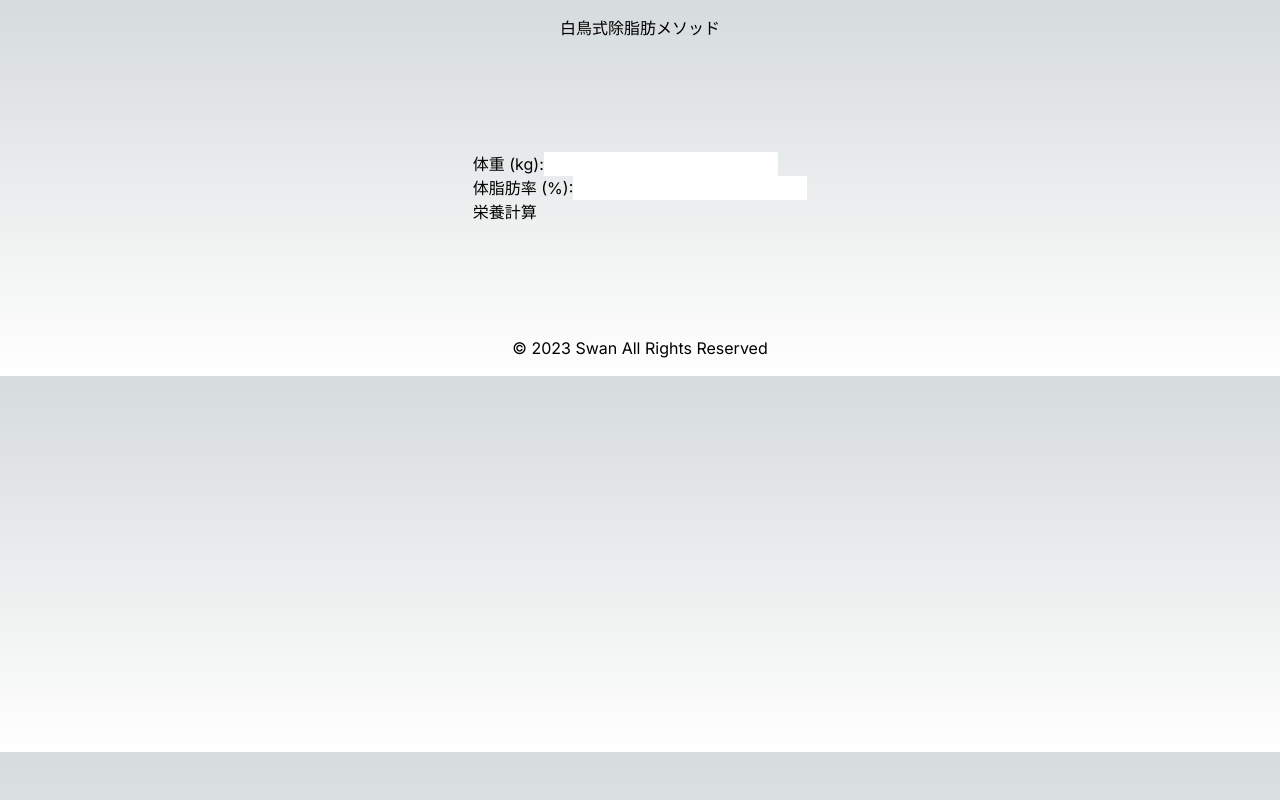
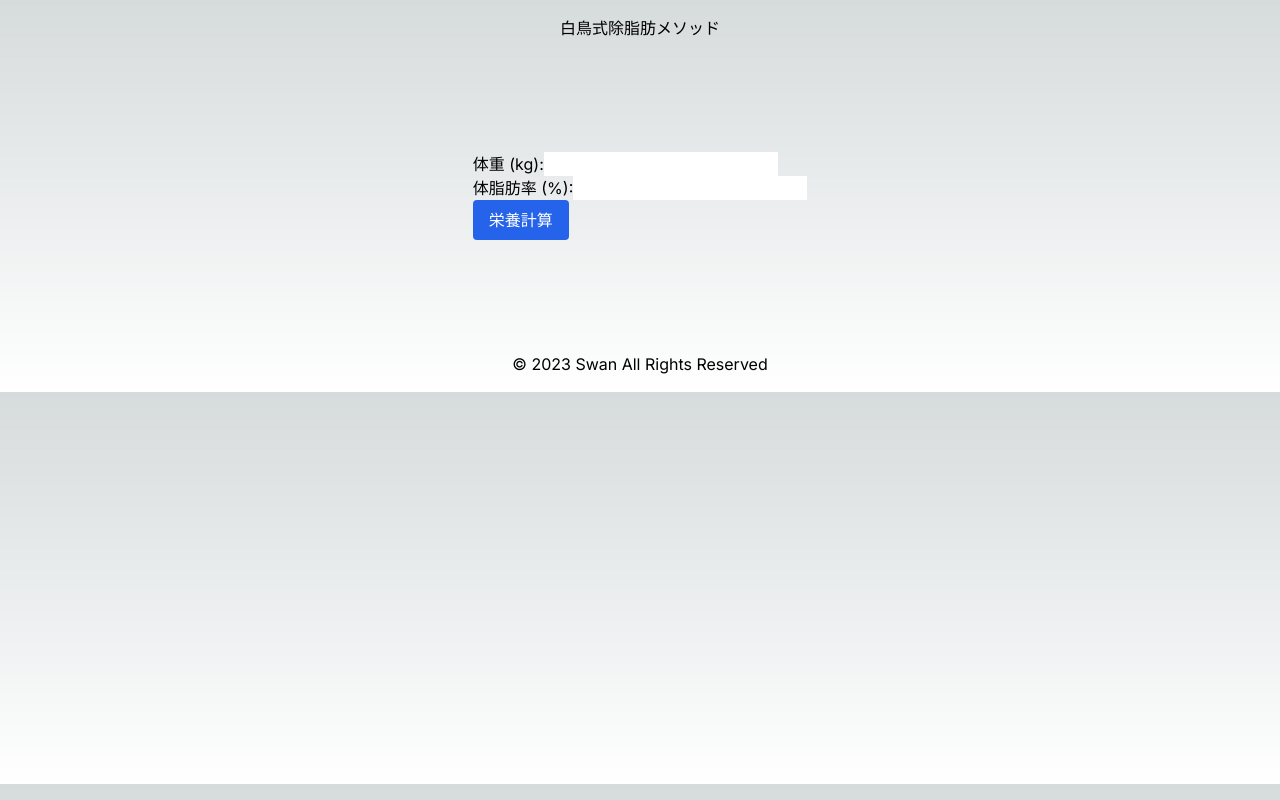
Before and after one commit to kota-shiratori/ffmi-calculator, a Next.js app: page / in a window 1280 px wide. Built offline with nearby package versions, Linux system fonts and the light colour scheme.

Commit message:
♻️ ボタンのCSS追加

```diff
--- a/src/components/FFMIForm.jsx
+++ b/src/components/FFMIForm.jsx
@@ -53,7 +53,7 @@ export default function FFMIForm() {
           />
         </label>
         <br />
-        <button type="submit">栄養計算</button>
+        <button type="submit" class="bg-blue-600 hover:bg-blue-500 text-white rounded px-4 py-2">栄養計算</button>
       </form>
       {results && (
         <div>
```
